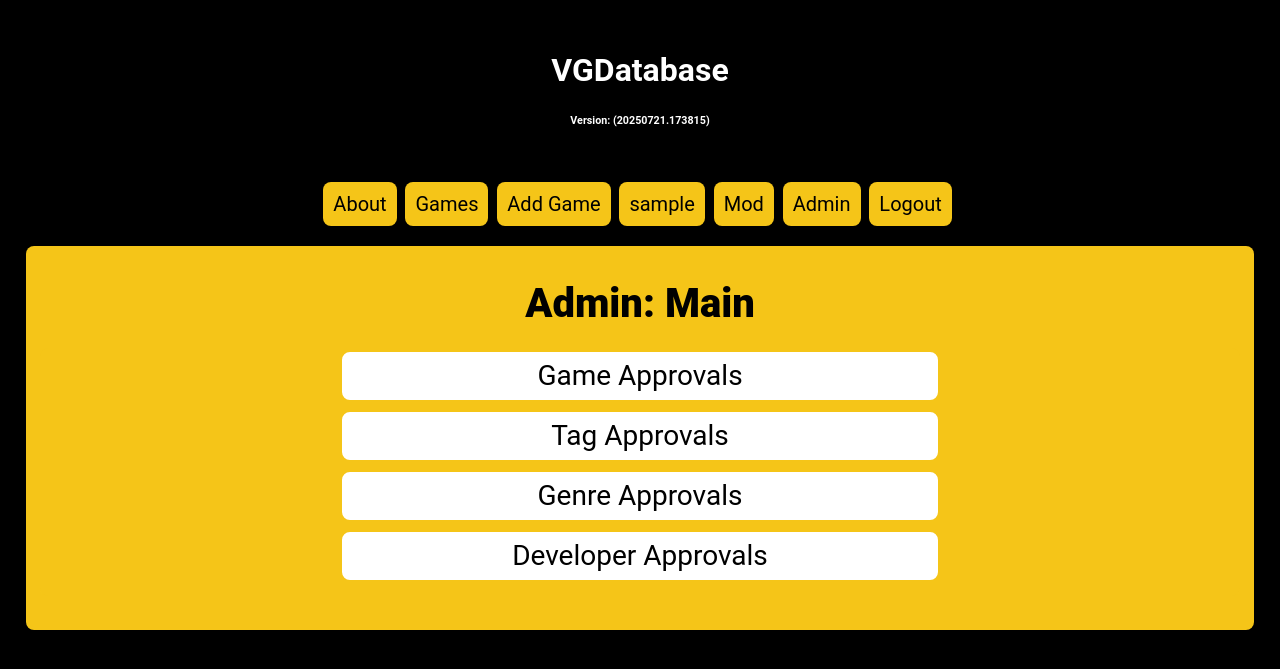
After one commit to mrhatman26/VGADatabase, a Flask app: page /mod/ in a window 1280 px wide. The commit adds this page. Shown: the top 669 px of the page. Run offline with Flask 3, Linux system fonts and the light colour scheme; a user stored in the database is signed in; tables that the repository leaves empty hold one stand-in row (values such as "Sample post"); data that the repository does not hold is empty.

Commit message:
Added moderator page

```diff
--- a/(1) Notes/(12) 21.07.25.txt
+++ b/(1) Notes/(12) 21.07.25.txt
@@ -7,3 +7,9 @@ Might have to relearn inner joining SQL... Fun times ahead... /s
 new game is created as said and tried it with a second user and it works. Now
 I just need to make it so that unapproved games don't appear in the games
 list.
+
+11:58: Had to get a shower, but I implemented that inner join command and it,
+surprisingly worked first time. I should be happy about that, but as with all
+things that work first time, I am instead suspicious. Why did it work first
+time? I can't have gotten it right; there must be an error that I am somehow
+not seeing. Anyway, that's all for now. Got work AGAIN.
--- a/(5) Website/app.py
+++ b/(5) Website/app.py
@@ -207,6 +207,21 @@ def user_logout():
         access_log(request.remote_addr, get_user(), "/users/logout/ (Logout)", failed=True)
         return redirect("/")
 
+'''Mod Routes'''
+#Main
+@app.route("/mod/")
+def mod_main():
+    if current_user.is_authenticated:
+        if current_user.is_mod:
+            access_log(request.remote_addr, get_user(), "/mod/ (Mod: Main)")
+            return render_template("mod/mod_main.html", page_name="Mod: Main", c_version=version)
+        else:
+            access_log(request.remote_addr, get_user(), "/mod/ (Mod: Main)", failed=True)
+            abort(404)
+    else:
+        access_log(request.remote_addr, get_user(), "/mod/ (Mod: Main)", failed=True)
+        abort(404)
+
 '''Admin Routes'''
 #Main
 @app.route("/admin/")
--- a/(5) Website/db_handler_main.py
+++ b/(5) Website/db_handler_main.py
@@ -30,7 +30,7 @@ def game_get_all(gid=None, no_pages=10):
         gid = 0
     database = mysql.connector.connect(**get_db_config(deployed))
     cursor = database.cursor()
-    cursor.execute("SELECT * FROM table_games ORDER BY game_id DESC LIMIT %s, 11", (gid,))
+    cursor.execute("SELECT * FROM table_games INNER JOIN link_game_user ON table_games.game_id=link_game_user.game_id WHERE link_game_user.game_link_approved = 1 ORDER BY table_games.game_id DESC LIMIT %s, 11", (gid,))
     fetch = cursor.fetchall()
     for game in fetch:
         games.append({
--- a/(5) Website/static/version.txt
+++ b/(5) Website/static/version.txt
@@ -1 +1 @@
-(20250721.103104)
+(20250721.183342)
--- a/(5) Website/templates/layout.html
+++ b/(5) Website/templates/layout.html
@@ -18,6 +18,9 @@
                 {% if current_user.is_authenticated %}
                     <a href="{{ url_for('game_add_new') }}" class="nav_link"><li>Add Game</li></a>
                     <a href="{{ url_for('home') }}" class="nav_link"><li>{{ current_user.username }}</li></a>
+                    {% if current_user.is_mod %}
+                        <a href="{{ url_for('mod_main') }}" class="nav_link"><li>Mod</li></a>
+                    {% endif %}
                     {% if current_user.is_admin %}
                         <a href="{{ url_for('admin_main') }}" class="nav_link"><li>Admin</li></a>
                     {% endif %}
--- /dev/null
+++ b/(5) Website/templates/mod/mod_main.html
@@ -0,0 +1,14 @@
+{% extends "layout.html" %}
+{% block content %}
+<div id="page_mainbody">
+        <div id="home_paragraph1">
+                <h3 id="page_header">Admin: Main</h3>
+                <div id="page_mainbody_home">
+                    <a href="{{ url_for('home') }}" class="button_link"><p class="button">Game Approvals</p></a>
+                    <a href="{{ url_for('home') }}" class="button_link"><p class="button">Tag Approvals</p></a>
+                    <a href="{{ url_for('home') }}" class="button_link"><p class="button">Genre Approvals</p></a>
+                    <a href="{{ url_for('home') }}" class="button_link"><p class="button">Developer Approvals</p></a>
+                </div>
+        </div>
+</div>
+{% endblock %}
```
Also changed, not shown: (5) Website/static/logs.txt (+9 -0 lines).
